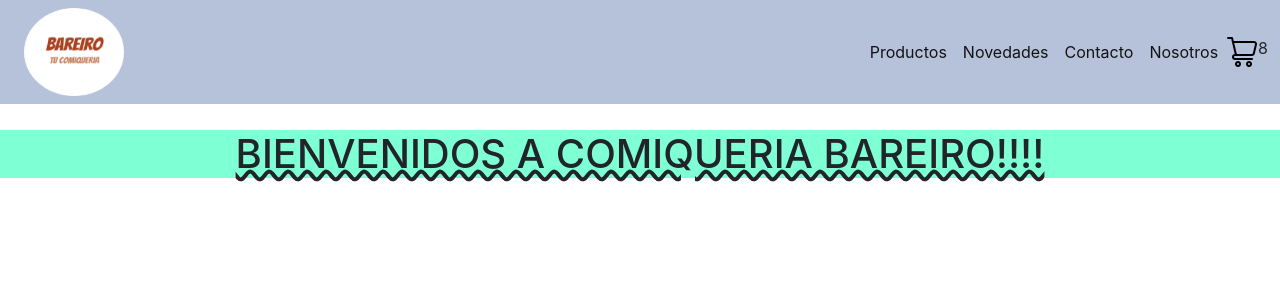
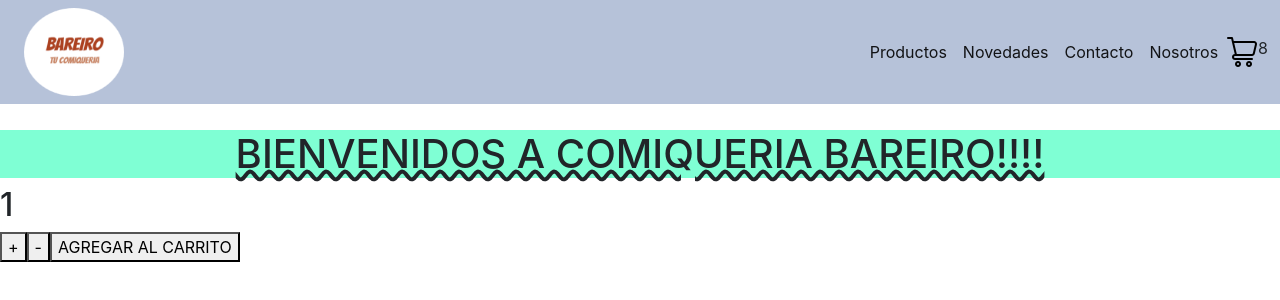
Before and after one commit to danielbare12/comiqueria_bareiro, a React (Create React App) app: page / in a window 1280 px wide. Shown: the top 300 px of the page. Built offline with nearby package versions, Linux system fonts and the light colour scheme.

Commit message:
Agregando desafio clase 4

```diff
--- a/src/App.js
+++ b/src/App.js
@@ -1,11 +1,19 @@
 import './App.css';
+import ItemCount from './components/ItemCount';
 import ItemListContainer from './components/ItemListContainer';
 import NavBar from './components/NavBar'
 
 function App() {
+
+  const onAdd = (cant) => {
+    alert(`La cantidad de productos agregados es ${cant}`)
+
+  }
+
   return (<>
   <NavBar/>
   <ItemListContainer greeting={"BIENVENIDOS A COMIQUERIA BAREIRO!!!!"}/>
+  <ItemCount inicial={1} stock={5} onAdd = {onAdd}/>
   </>
   );
 }
--- /dev/null
+++ b/src/components/ItemCount.jsx
@@ -0,0 +1,41 @@
+import React, { useState } from 'react'
+
+function ItemCount({ inicial, stock, onAdd }) {
+
+    const [contador, setContador] = useState(inicial);
+
+    const sumar = () => {
+        if (contador < stock) {
+            setContador(contador + 1);
+        } else {
+            alert("No podes agregar mas productos no hay stock disponible");
+        }
+    }
+
+    const restar = () => {
+        if (inicial < contador) {
+            setContador(contador - 1);
+        }
+
+    }
+
+    const resetear = () => {
+        setContador(inicial)
+    }
+
+
+    return (
+
+        <div className='producto'>
+            <h2>{contador}</h2>
+            <button onClick={sumar}>+</button>
+            <button onClick={restar}>-</button>
+            <button onClick={() => { onAdd(contador); resetear() }}>AGREGAR AL CARRITO</button>
+        </div>
+    )
+
+
+
+}
+
+export default ItemCount
```
Also changed, not shown: src/index.css (line endings or trailing spaces).
